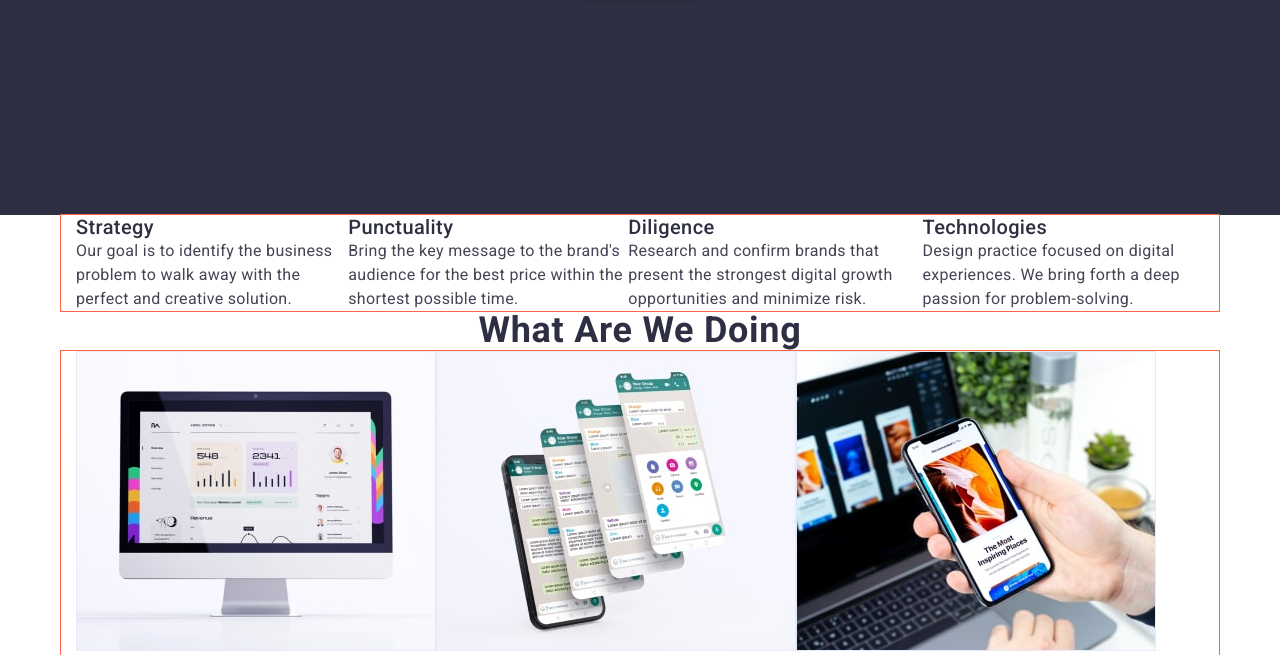
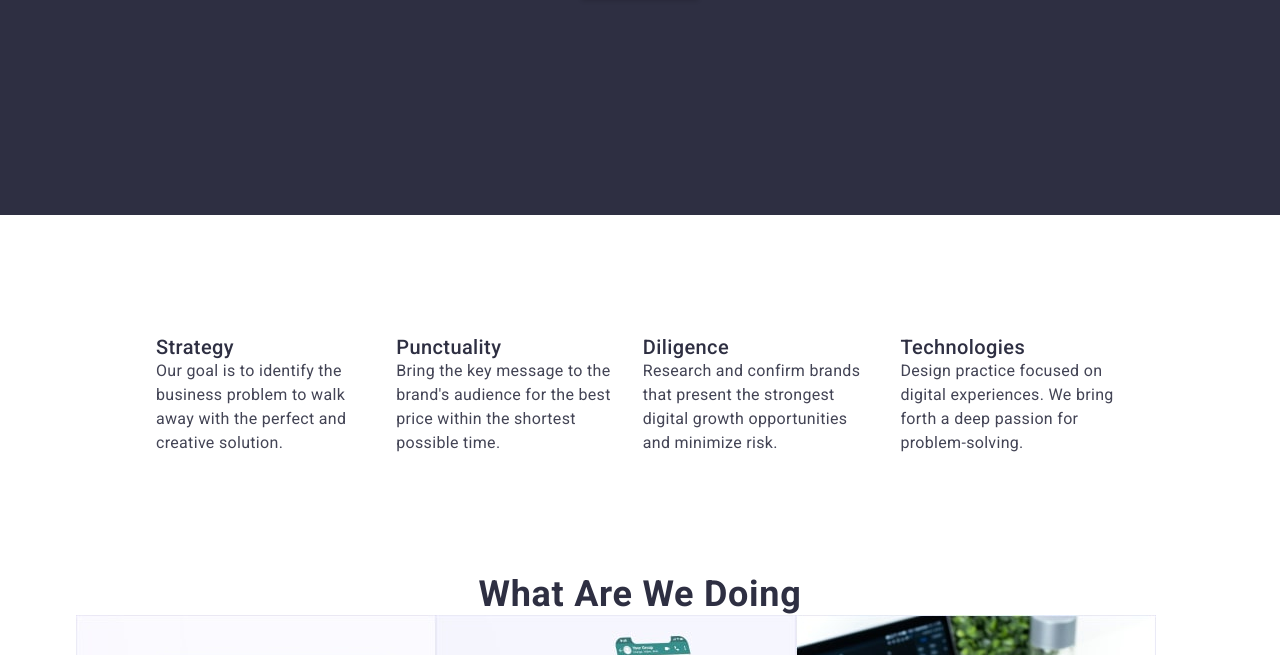
Before and after one commit to NataDent/goit-markup-hw-03, a plain HTML site: page index.html in a window 1280 px wide. Shown: the part 457-1112 px from the top of the page. Drawn offline with nearby package versions, Linux system fonts and the light colour scheme.

Commit message:
Section Features

```diff
--- a/css/styles.css
+++ b/css/styles.css
@@ -16,7 +16,7 @@ h6 {
   margin: 0;
 }
 ul {
-  padding-left: 0;
+  padding: 0;
   margin: 0;
 }
 :root {
@@ -41,7 +41,6 @@ body {
   max-width: 1158px;
   padding: 0 15px;
   margin: 0 auto;
-  outline: 1px solid tomato;
 }
 
 .link {
@@ -147,6 +146,7 @@ body {
   height: 600px;
   text-align: center;
   padding-top: 188px;
+  min-width: 1158px;
 }
 .hero-container {
   max-width: 496px;
@@ -177,20 +177,22 @@ body {
   margin: auto;
 }
 
-.examples-list {
-  display: flex;
+/**------------- FEATURES------------ */
+.features {
+  min-width: 1158px;
+  padding: 120px 141px;
 }
-/**------------- FEATURES------------ */
-
-.feature-container {
-  padding: auto 156px;
+.container.features-wrap {
 }
-
 .features-title .scrolls-title {
   visibility: hidden;
 }
+.features-list {
+  gap: 24px;
+}
 
 .features-list-item {
+  width: calc((100%-24px * 3) / 4);
 }
 
 .features-list-title {
@@ -204,6 +206,9 @@ body {
   letter-spacing: 0.02em;
 }
 /**------------- WORK------------ */
+.examples-list {
+  display: flex;
+}
 .work {
 }
 .work-title {
--- a/index.html
+++ b/index.html
@@ -69,8 +69,9 @@
       </section>
       <!--Секція2-->
       <section class="features">
-        <h2 class="features-title" hidden>Features</h2>
-        <div class="feature-container container">
+        <div class="container features-wrap">
+          <h2 class="features-title" hidden>Features</h2>
+
           <ul class="features-list list">
             <li class="features-list-item link">
               <h3 class="features-list-title">Strategy</h3>
```
